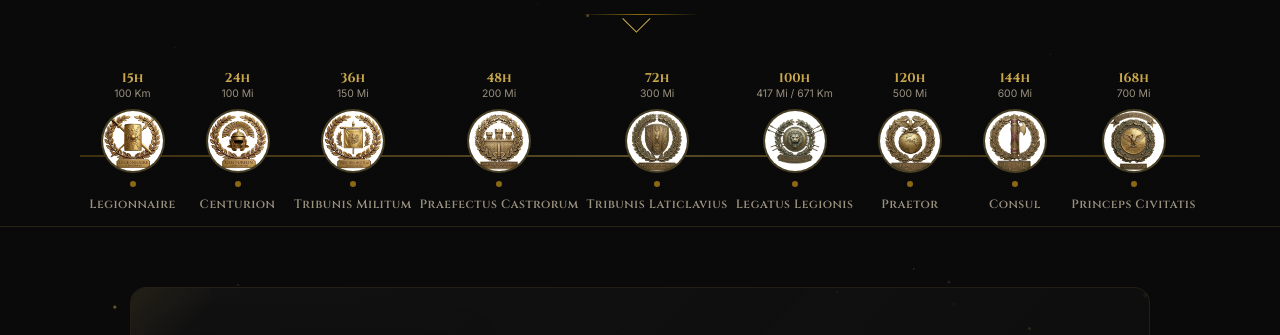
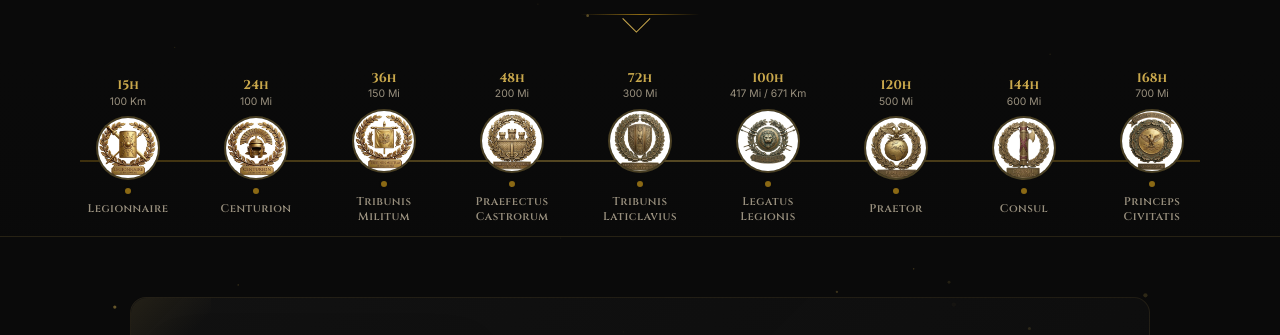
Before and after one commit to iamarunr/Backyard-Legacy, a plain HTML site: page index.html in a window 1280 px wide. Shown: the part 410-745 px from the top of the page. Drawn offline with Linux system fonts and the light colour scheme.

Commit message:
Add files via upload
With even looking icons on the timeline.

```diff
--- a/index.html
+++ b/index.html
@@ -214,7 +214,8 @@
         .timeline {
             display: flex;
             align-items: center;
-            justify-content: space-between;
+            justify-content: center;
+            gap: 8px;
             position: relative;
             min-width: 900px;
             padding: 0 10px;
@@ -240,8 +241,9 @@
             cursor: pointer;
             transition: transform 0.3s ease;
             position: relative;
-            flex: 1;
-            padding: 0 4px;
+            width: 120px;
+            flex-shrink: 0;
+            padding: 0;
         }
 
         .timeline-item:hover {
@@ -332,16 +334,16 @@
             transform: scale(1.3);
         }
 
-        /* Rank title BELOW the dot */
         .timeline-title {
             font-family: var(--font-display);
-            font-size: 0.75rem;
+            font-size: 0.7rem;
             font-weight: 600;
             color: var(--text-secondary);
             letter-spacing: 0.5px;
-            white-space: nowrap;
             transition: color 0.3s ease;
             text-align: center;
+            line-height: 1.3;
+            max-width: 110px;
         }
 
         .timeline-item:hover .timeline-title,
```
